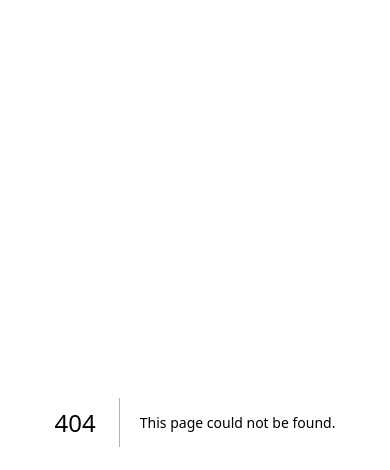
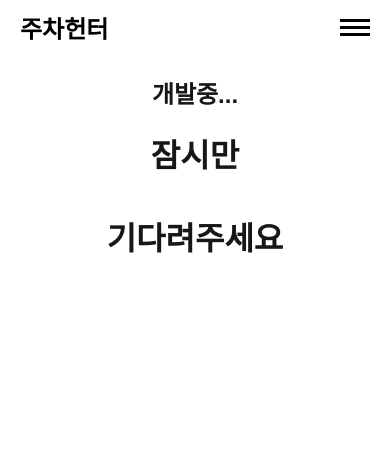
Before and after one commit to JeaminRhee/parking-hunter, a Next.js app: page /lottery in a window 390 px wide. Before the commit this address had no page. Shown: the top 470 px of the page. Built offline with nearby package versions, Linux system fonts and the light colour scheme.

Commit message:
added a hamburger menu

```diff
--- a/src/app/globals.css
+++ b/src/app/globals.css
@@ -1,12 +1,16 @@
 :root {
-  --background: #ffffff;
-  --foreground: #171717;
+  --background: #ffffff; /* Light mode background */
+  --foreground: #171717; /* Light mode text color */
+  --navbar-bg: #ffffff; /* Navbar background in light mode */
+  --navbar-text: #000000; /* Navbar text color in light mode */
 }
 
 @media (prefers-color-scheme: dark) {
   :root {
-    --background: #0a0a0a;
-    --foreground: #ededed;
+    --background: #0a0a0a; /* Dark mode background */
+    --foreground: #ededed; /* Dark mode text color */
+    --navbar-bg: #0a0a0a; /* Navbar background in dark mode */
+    --navbar-text: #ffffff; /* Navbar text color in dark mode */
   }
 }
 
@@ -41,7 +45,6 @@ a {
   }
 }
 
-
 /* Disable text selection */
 * {
   user-select: none;
@@ -53,3 +56,83 @@ body, img {
   -moz-user-drag: none;
   -o-user-drag: none;
 }
+
+/* Navbar Styles */
+.navbar {
+  display: flex;
+  justify-content: space-between;
+  align-items: center;
+  padding: 10px 20px;
+  background-color: var(--navbar-bg); /* Dynamic background color */
+  color: var(--navbar-text); /* Dynamic text color */
+  position: sticky;
+  top: 0;
+  z-index: 1000;
+}
+
+.logo {
+  font-size: 1.5rem;
+  font-weight: bold;
+  color: var(--navbar-text); /* Dynamic text color */
+}
+
+.nav-links {
+  display: flex;
+  gap: 20px;
+  align-items: center;
+}
+
+.nav-links a {
+  color: var(--navbar-text); /* Dynamic text color */
+  text-decoration: none;
+  font-size: 1rem;
+  transition: color 0.2s;
+}
+
+.nav-links a:hover {
+  color: #888; /* Slight gray for hover */
+}
+
+/* Hamburger Menu */
+.hamburger {
+  display: none;
+  flex-direction: column;
+  justify-content: center;
+  align-items: center;
+  gap: 4px;
+  width: 30px;
+  height: 30px;
+  background: none;
+  border: none;
+  cursor: pointer;
+}
+
+.hamburger .line {
+  width: 100%;
+  height: 3px;
+  background-color: var(--navbar-text); /* Dynamic line color */
+  transition: transform 0.3s;
+}
+
+/* Mobile Styles */
+@media (max-width: 768px) {
+  .nav-links {
+    display: none;
+    flex-direction: column;
+    position: absolute;
+    top: 50px;
+    right: 10px;
+    background-color: var(--navbar-bg);
+    color: var(--navbar-text);
+    padding: 10px;
+    border-radius: 8px;
+  }
+
+  .nav-links.open {
+    display: flex;
+  }
+
+  .hamburger {
+    display: flex;
+  }
+}
--- a/src/app/layout.js
+++ b/src/app/layout.js
@@ -1,3 +1,6 @@
+'use client';
+
+import { useState } from 'react';
 import { Geist, Geist_Mono } from "next/font/google";
 import "./globals.css";
 import ThemeProvider from './ThemeProvider.js';
@@ -12,20 +15,40 @@ const geistMono = Geist_Mono({
   subsets: ["latin"],
 });
 
-export const metadata = {
-  title: "주차헌터",
-  description: "주차헌터 : 불법주차 척결 & 인구 지키자",
-};
+export default function RootLayout({ children }) {
+  const [isMenuOpen, setIsMenuOpen] = useState(false);
 
-export default function RootLayout({ children }) {
+  const toggleMenu = () => {
+    setIsMenuOpen(!isMenuOpen);
+  };
+
   return (
     <html lang="kr">
       <head>
         <meta name="google-site-verification" content="bzv-sleP2VCnEvq6l7fCuXOzprn7SjOXkJrVrkdLJeM" />
         <meta name="naver-site-verification" content="9f0f3b5da8f20841069e6889d9683854e1ca3763" />
+        <meta title='주차헌터' description='주차헌터 : 불법주차 척결 & 인구 지키자'/>
       </head>
       <body className={`${geistSans.variable} ${geistMono.variable}`}>
-        <ThemeProvider>{children}</ThemeProvider>
+        {/* Navigation Bar */}
+        <header className="navbar">
+          <a className="logo" href="/">주차헌터</a>
+          <nav className={`nav-links ${isMenuOpen ? 'open' : ''}`}>
+            <a href="/">홈</a>
+            <a href="/lottery">랜덤 기프티콘 응모하기</a>
+            <a href="/lectures">교육자료</a>
+          </nav>
+          <button className="hamburger" onClick={toggleMenu} aria-label="Toggle menu">
+            <span className="line"></span>
+            <span className="line"></span>
+            <span className="line"></span>
+          </button>
+        </header>
+
+        {/* Main Content */}
+        <ThemeProvider>
+          {children}
+        </ThemeProvider>
       </body>
     </html>
   );
--- /dev/null
+++ b/src/app/lottery/page.js
@@ -0,0 +1,13 @@
+import styles from '../lectures/lectures.page.module.css';
+
+export default function Lectures() {
+  return (
+    <div className={styles.container}>
+      <h1 className={styles.heading}>
+        개발중...
+      </h1>
+      <h1>잠시만 <br/><br/>기다려주세요<br/><br/></h1>
+    </div>
+
+  );
+}
```
